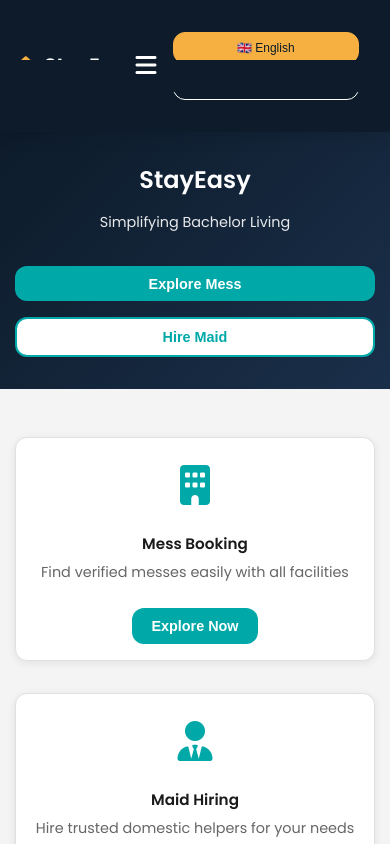
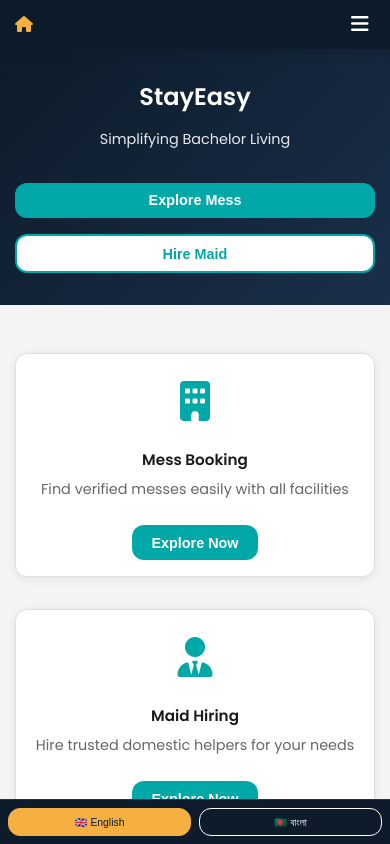
Before and after one commit to shamsuddoha123/StayEasy, a plain HTML site: page index.html in a window 390 px wide. Shown: the top 844 px of the page. Drawn offline with Linux system fonts and the light colour scheme.

Commit message:
Refactor navbar and responsive styles

```diff
--- a/index.html
+++ b/index.html
@@ -86,7 +86,7 @@
         .navbar {
             background-color: var(--primary-navy);
             color: var(--bg-white);
-            padding: 1rem 0;
+            padding: 0.75rem 0;
             position: sticky;
             top: 0;
             z-index: 1000;
@@ -97,6 +97,7 @@
             display: flex;
             justify-content: space-between;
             align-items: center;
+            gap: 1rem;
         }
 
         .navbar-logo {
@@ -105,13 +106,15 @@
             display: flex;
             align-items: center;
             gap: 0.5rem;
+            white-space: nowrap;
+            flex-shrink: 0;
         }
 
         .navbar-logo i {
             color: var(--accent-yellow);
         }
 
-        /* Added mobile menu toggle button */
+        /* Mobile menu toggle button styling */
         .mobile-menu-toggle {
             display: none;
             background: none;
@@ -120,6 +123,12 @@
             font-size: 1.5rem;
             cursor: pointer;
             z-index: 1001;
+            padding: 0.5rem;
+            flex-shrink: 0;
+        }
+
+        .mobile-menu-toggle:hover {
+            color: var(--accent-yellow);
         }
 
         .navbar-nav {
@@ -127,6 +136,7 @@
             gap: 2rem;
             list-style: none;
             align-items: center;
+            flex: 1;
         }
 
         .navbar-nav a {
@@ -135,6 +145,7 @@
             font-size: 0.95rem;
             transition: var(--transition);
             cursor: pointer;
+            white-space: nowrap;
         }
 
         .navbar-nav a:hover {
@@ -151,17 +162,19 @@
             display: flex;
             gap: 0.5rem;
             align-items: center;
+            flex-shrink: 0;
         }
 
         .lang-btn {
             background: transparent;
             border: 1px solid var(--bg-white);
             color: var(--bg-white);
-            padding: 0.5rem 1rem;
+            padding: 0.4rem 0.8rem;
             border-radius: var(--radius);
             cursor: pointer;
-            font-size: 0.85rem;
+            font-size: 0.75rem;
             transition: var(--transition);
+            white-space: nowrap;
         }
 
         .lang-btn.active {
@@ -726,33 +739,61 @@
         }
 
         /* ===== RESPONSIVE ===== */
-        /* Enhanced responsive design for mobile and tablet */
+        /* Enhanced responsive design for mobile and tablet with improved navbar */
+        @media (max-width: 1024px) {
+            .navbar-nav {
+                gap: 1.5rem;
+            }
+
+            .navbar-nav a {
+                font-size: 0.9rem;
+            }
+
+            .lang-btn {
+                padding: 0.35rem 0.7rem;
+                font-size: 0.7rem;
+            }
+        }
+
         @media (max-width: 768px) {
             h1 { font-size: 1.75rem; }
             h2 { font-size: 1.25rem; }
             h3 { font-size: 1rem; }
 
+            /* Improved navbar responsiveness for tablet and mobile */
+            .navbar {
+                padding: 0.5rem 0;
+            }
+
+            .navbar-content {
+                gap: 0.5rem;
+            }
+
+            .navbar-logo {
+                font-size: 1.2rem;
+            }
+
             .mobile-menu-toggle {
                 display: block;
             }
 
             .navbar-nav {
                 position: fixed;
-                top: 60px; /* Adjust based on your navbar height */
+                top: 50px;
                 left: 0;
                 right: 0;
                 background-color: var(--primary-navy);
                 flex-direction: column;
                 gap: 0;
-                padding: 1rem 0;
+                padding: 0;
                 max-height: 0;
                 overflow: hidden;
                 transition: max-height 0.3s ease;
-                z-index: 999; /* Ensure it's below the toggle */
+                z-index: 999;
             }
 
             .navbar-nav.active {
-                max-height: 500px; /* Adjust as needed */
+                max-height: 400px;
             }
 
             .navbar-nav li {
@@ -763,19 +804,31 @@
                 display: block;
                 padding: 1rem 1.5rem;
                 border-bottom: 1px solid rgba(255, 255, 255, 0.1);
+                font-size: 0.95rem;
             }
 
             .language-toggle {
-                flex-direction: column;
-                gap: 0.25rem;
+                position: fixed;
+                bottom: 0;
+                left: 0;
+                right: 0;
+                background-color: var(--primary-navy);
+                flex-direction: row;
+                gap: 0.5rem;
                 width: 100%;
-                padding: 1rem;
+                padding: 0.75rem;
+                border-top: 1px solid rgba(255, 255, 255, 0.1);
+                z-index: 998;
             }
 
             .lang-btn {
-                width: 100%;
+                flex: 1;
                 padding: 0.5rem;
                 font-size: 0.75rem;
+            }
+
+            .page {
+                padding-bottom: 80px;
             }
 
             .hero {
@@ -867,8 +920,22 @@
             h3 { font-size: 0.95rem; }
             p { font-size: 0.9rem; }
 
+            /* Extra small device navbar optimization */
+            .navbar {
+                padding: 0.4rem 0;
+            }
+
             .navbar-logo {
-                font-size: 1.2rem;
+                font-size: 1rem;
+            }
+
+            .navbar-logo span {
+                display: none;
+            }
+
+            .mobile-menu-toggle {
+                font-size: 1.25rem;
+                padding: 0.4rem;
             }
 
             .hero h1 {
@@ -918,8 +985,16 @@
             .footer-section {
                 font-size: 0.9rem;
             }
-        }
-
+
+            .language-toggle {
+                padding: 0.5rem;
+            }
+
+            .lang-btn {
+                padding: 0.4rem;
+                font-size: 0.65rem;
+            }
+        }
 
         /* ===== PRINT STYLES ===== */
         @media print {
@@ -1836,6 +1911,7 @@
             localStorage.setItem('stayeasy_language', lang);
 
             // Update active button
+            // event.target is the button clicked, so we use that directly.
             document.querySelectorAll('.lang-btn').forEach(btn => btn.classList.remove('active'));
             event.target.classList.add('active');
 
@@ -1860,12 +1936,8 @@
         }
 
         // Initialize language from localStorage
-        window.addEventListener('DOMContentLoaded', () => {
-            const savedLang = localStorage.getItem('stayeasy_language') || 'en';
-            if (savedLang === 'bn') {
-                document.querySelector('[onclick="setLanguage(\'bn\')"]').click();
-            }
-        });
+        // The DOMContentLoaded listener is already at the end of the script.
+        // We can set the initial language there.
 
         function toggleMobileMenu() {
             const navbar = document.querySelector('.navbar-nav');
@@ -1885,7 +1957,7 @@
 
             // Update navbar active link
             document.querySelectorAll('.nav-link').forEach(link => link.classList.remove('active'));
-            const activeLink = document.querySelector(`[onclick="navigateTo('${pageId}')"]`);
+            const activeLink = document.querySelector(`.nav-link[onclick="navigateTo('${pageId}')"]`);
             if (activeLink) {
                 activeLink.classList.add('active');
             }
@@ -1918,7 +1990,7 @@
                 }
 
                 document.querySelectorAll('.nav-link').forEach(link => link.classList.remove('active'));
-                const activeLink = document.querySelector(`[onclick="navigateTo('${pageId}')"]`);
+                const activeLink = document.querySelector(`.nav-link[onclick="navigateTo('${pageId}')"]`);
                 if (activeLink) {
                     activeLink.classList.add('active');
                 }
@@ -2354,11 +2426,16 @@
         }
 
         // ===== INITIALIZATION =====
-        // This ensures the code runs after the DOM is fully loaded
         document.addEventListener('DOMContentLoaded', () => {
             populateMess();
             populateMaid();
-            // Initial language setting is handled by setLanguage call in DOMContentLoaded listener
+            // Initialize language from localStorage
+            const savedLang = localStorage.getItem('stayeasy_language') || 'en';
+            if (savedLang === 'bn') {
+                document.querySelector('.lang-btn[onclick="setLanguage(\'bn\')"]').click();
+            } else {
+                 document.querySelector('.lang-btn[onclick="setLanguage(\'en\')"]').click();
+            }
         });
     </script>
 </body>
```
